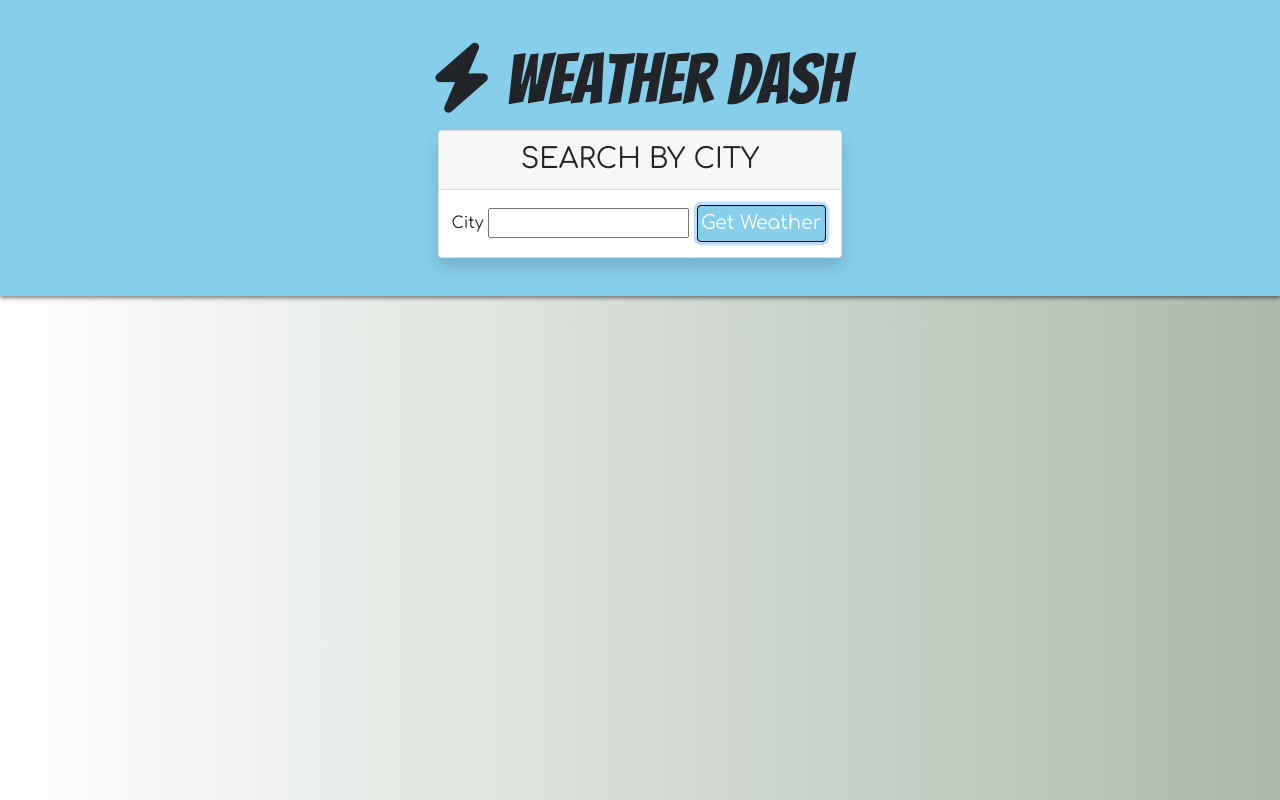
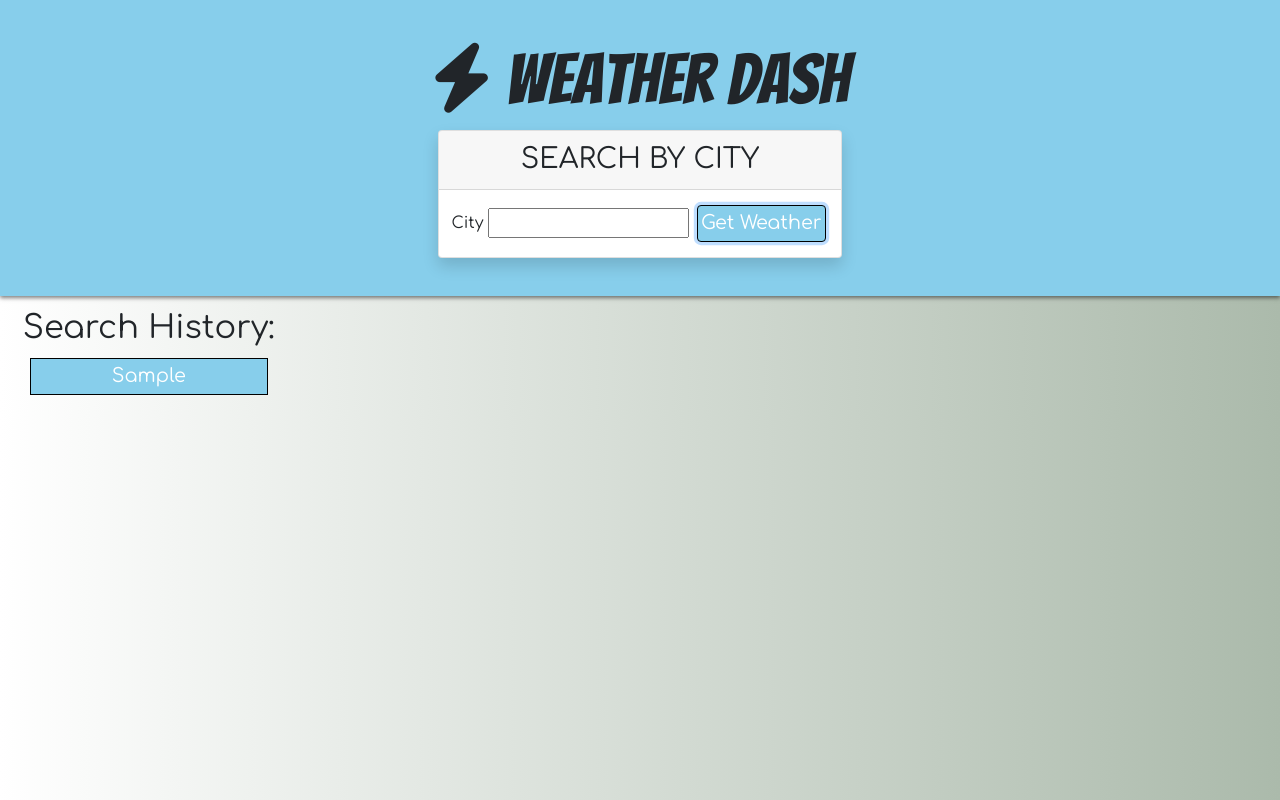
Before and after one commit to Doctor-Worm/Weather-Dashboard, a plain HTML site: page index.html in a window 1280 px wide. Both pictures are taken after typing "Sample" into the empty fields and a click on the button "Get Weather". Drawn offline with nearby package versions, Linux system fonts and the light colour scheme; no server answers; a web font is replaced by a local one.

Commit message:
updated remove. but it's still buggy

```diff
--- a/assets/css/style.css
+++ b/assets/css/style.css
@@ -66,3 +66,13 @@ main {
 .uv-severe {
     color: red;
 }
+
+.search-btn {
+    border: 1px solid black;
+    padding: 3px;
+    margin: 3px;
+    background-color: skyblue;
+    color: white;
+    font-size: 1.2rem;
+    width: 80%;
+}
--- a/assets/js/script.js
+++ b/assets/js/script.js
@@ -1,6 +1,17 @@
 var cityInputEl = document.querySelector("#city");
 var searchFormEl = document.querySelector("#search-form");
 var cityContainerEl = document.querySelector("#cards-container");
+var historyEl = document.querySelector("#search-history");
+
+
+var searchHistory = function(city) {
+    // create a container for each repo
+    var searchbtn = document.createElement("button");
+    searchbtn.classList = "search-btn list-item flex-row justify-content-center align-center";
+    searchbtn.innerText = city;
+
+    historyEl.appendChild(searchbtn);
+};
 
 
 // function to turn the city name into geo locations: latitude and longitude
@@ -229,10 +240,31 @@ var formSubmitHandler = function(event) {
     if (city) {
         getCityCoordinates(city);
         cityInputEl.value = "";
+        searchHistory(city);
     } else {
         alert("Please enter an existing city.");
     }
 };
 
 
+var historyCoordinates = function(event) {
+    var city = event.target.innerText.trim();
+    console.log(city);
+
+    // grab cards
+    var cards = document.getElementsByClassName('card');
+    // console.log(cards);
+
+    // remove old cards
+    while(cards.length > 0) {
+        console.log(cards);
+        cards[0].remove();
+    }
+
+    getCityCoordinates(city);
+};
+
+
 searchFormEl.addEventListener("submit", formSubmitHandler);
+// when search button is clicked, run the get coordinate function. need to clear screen first.
+historyEl.addEventListener("click", historyCoordinates);
--- a/index.html
+++ b/index.html
@@ -28,7 +28,9 @@
 
     <main>
         <div class="row">
-            <div class="search-history col-3"></div>
+            <div class="col-3 text-center" id="search-history">
+                <h2 class="subtitle justify-content-center">Search History:</h2>
+            </div>
             <div class="row col-9" id="cards-container"></div>
         </div>
     </main>
```
